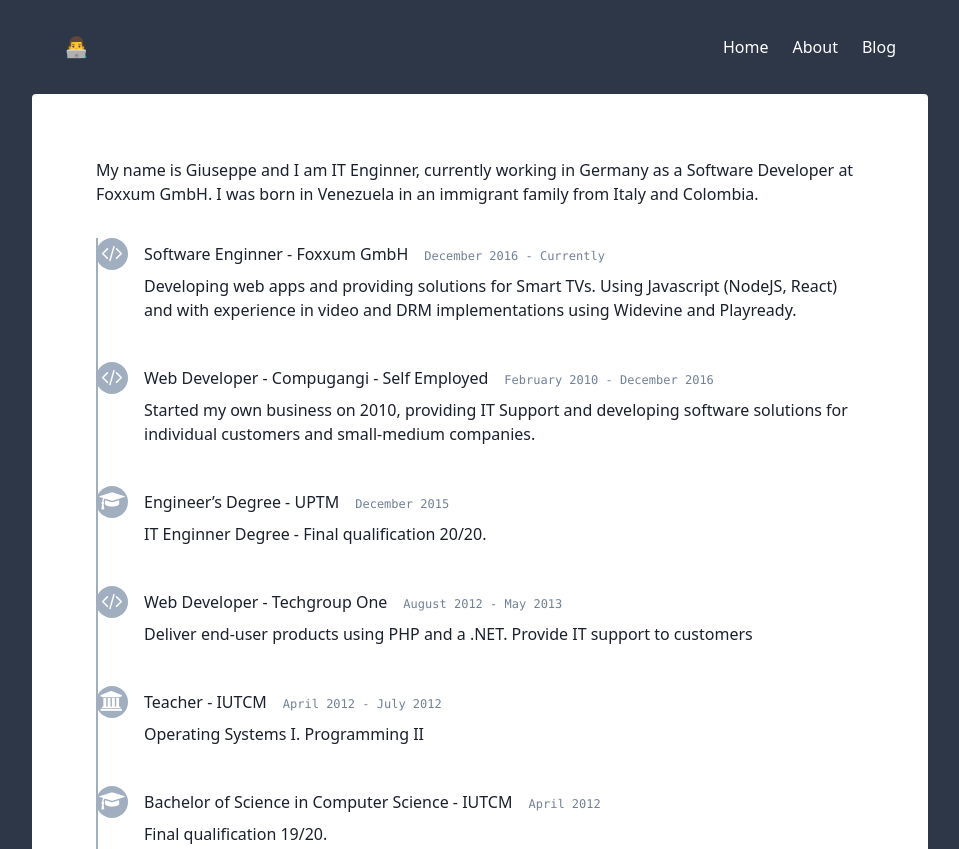
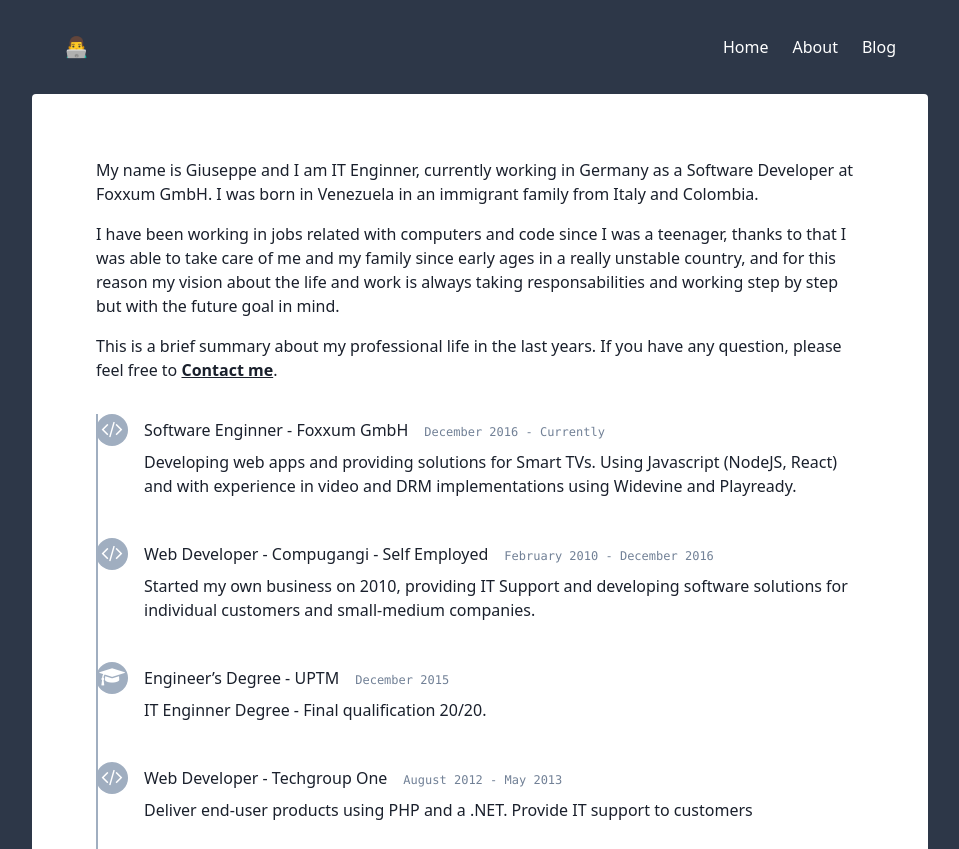
Before and after one commit to ggangix/blog-gastby, a Gatsby site: page /about in a window 1280 px wide. Shown: the top 849 px of the page, without its empty margins (160-1119 px from the left). Built offline with nearby package versions, Linux system fonts and the light colour scheme; Gatsby itself is replaced by a stand-in of ours.

Commit message:
Complete about page

```diff
--- a/src/pages/about.js
+++ b/src/pages/about.js
@@ -12,9 +12,31 @@ function AboutPage() {
         title="About"
       />
 
-      <section className="flex flex-col items-center md:flex-row m-8">
-      <p>My name is Giuseppe and I am IT Enginner, currently working in Germany as a Software Developer at Foxxum GmbH. I was born in Venezuela in an immigrant family from Italy and Colombia.</p>
-
+      <section className="items-center m-8">
+        <p className="mb-4">
+          My name is Giuseppe and I am IT Enginner, currently working in Germany
+          as a Software Developer at Foxxum GmbH. I was born in Venezuela in an
+          immigrant family from Italy and Colombia.
+        </p>
+        <p className="mb-4">
+          I have been working in jobs related with computers and code since I
+          was a teenager, thanks to that I was able to take care of me and my
+          family since early ages in a really unstable country, and for this
+          reason my vision about the life and work is always taking
+          responsabilities and working step by step but with the future goal in
+          mind.
+        </p>
+        <p className="mb-4">
+          This is a brief summary about my professional life in the last years.
+          If you have any question, please feel free to{" "}
+          <a
+            className="font-bold underline hover:no-underline"
+            href="mailto:me@giuseppe.xyz"
+          >
+            Contact me
+          </a>
+          .
+        </p>
       </section>
 
       <VerticalTimeline></VerticalTimeline>
```
